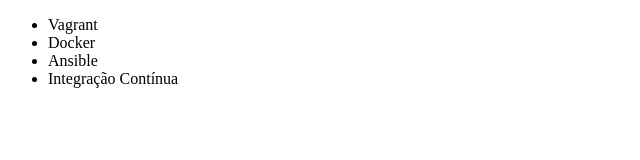
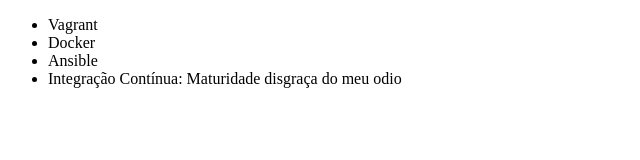
Before and after one commit to Betops42/alura-git, a plain HTML site: page index.html in a window 1280 px wide. Shown: the whole page, without its empty margins (0-640 px from the left). Drawn offline with Linux system fonts and the light colour scheme.

Commit message:
tentando de novo renomear a merda do curso teste

```diff
--- a/index.html
+++ b/index.html
@@ -9,7 +9,7 @@
         <li>Vagrant</li>
         <li>Docker</li>
         <li>Ansible</li>
-        <li>Integração Contínua</li>
+        <li>Integração Contínua: Maturidade disgraça do meu odio</li>
     </ul>
 </body>
 </html>
```
